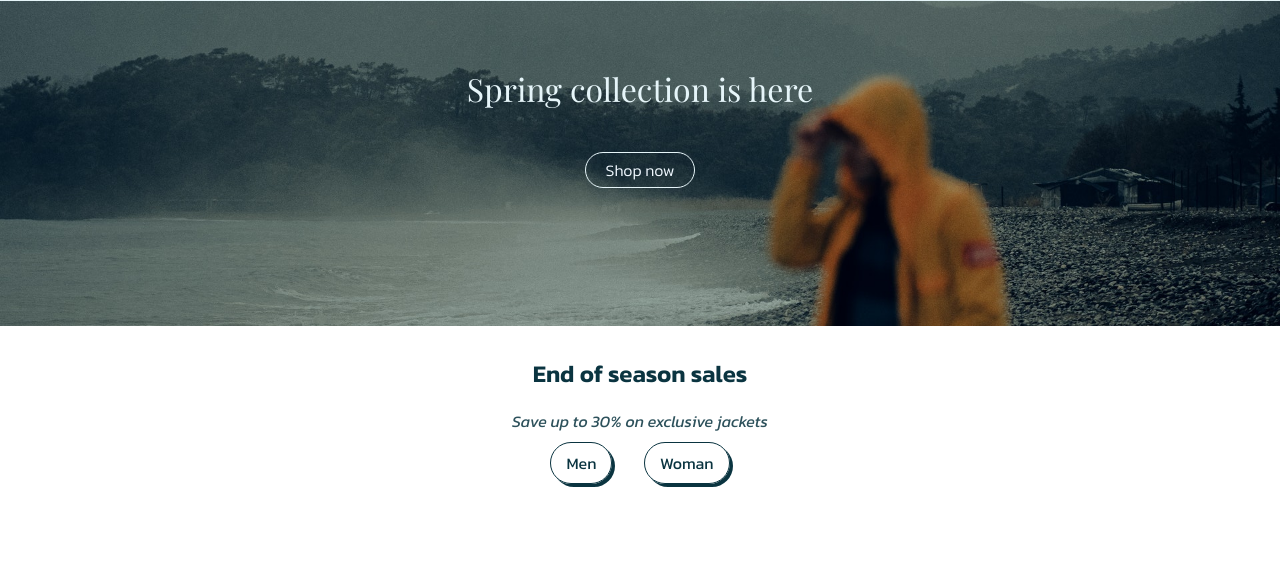
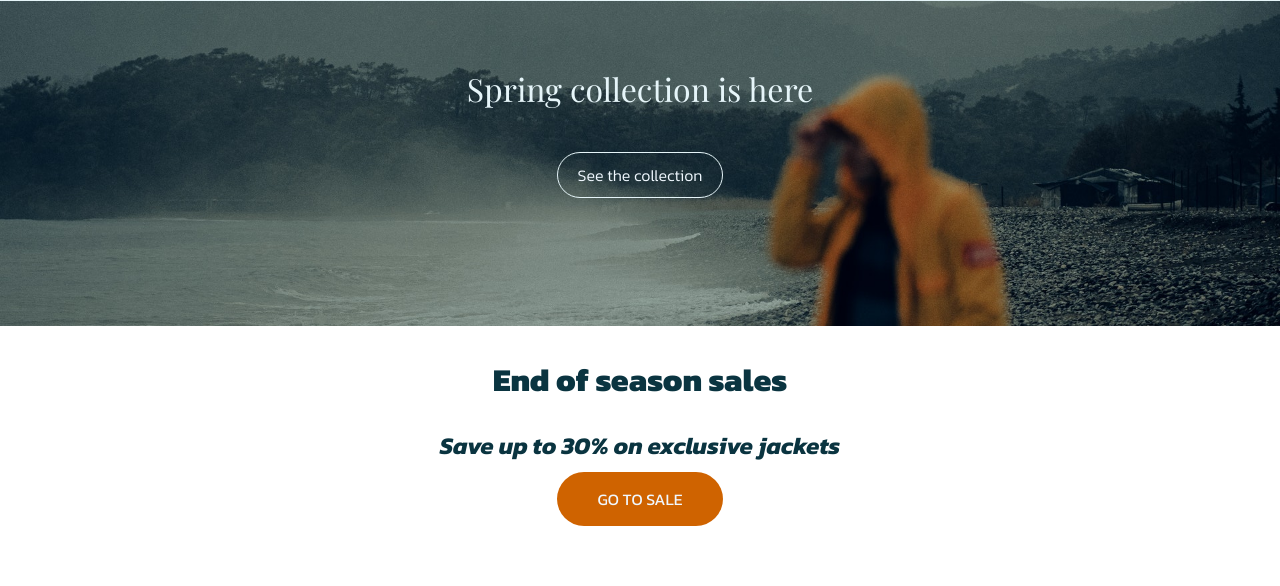
Before and after one commit to Noroff-FEU-Assignments/cross-course-project-Havard52, a plain HTML site: page index.html in a window 1280 px wide. Shown: the part 135-721 px from the top of the page. Drawn offline with Linux system fonts and the light colour scheme; grey boxes are pictures that could not be loaded.

Commit message:
dsffsf
adasd

```diff
--- a/css/styles.css
+++ b/css/styles.css
@@ -165,7 +165,7 @@ a {
 }
 
 .cta1 {
-    padding: 5px 20px;
+    padding: 10px 20px;
     border-width: 1px;
     border-style: solid;
     border-color: #E6F5F9;
@@ -182,18 +182,18 @@ a {
 }
 
 .cta2 {
-    color: #0A3440;
-    padding: 8px 15px;
-    border: #0A3440 solid 1px;
+    background-color: #CF6300;
+    padding: 15px 40px;
     border-radius: 5rem;
     font-weight: 2,1em;
     font-size: medium;
-    box-shadow: 3px 3px;
-    margin-top: 10px;
+    box-shadow: none;
 }
 
 .cta2:hover {
     background-color: #E6F5F9;
+    color: #0A3440;
+    border: solid 2px ;
     box-shadow: none;
 }
 
@@ -276,11 +276,15 @@ header label i {
 
 #hamburger_menu {
     display: none;
-
 }
 
 #hamburger_menu:checked ~ nav {
     display: block;
+    z-index: 1000;
+    position: fixed;
+    right: 0;
+
+
 }
 
 .searchbox {
@@ -339,10 +343,8 @@ header label i {
 .end_sales {
         display: flex;
         text-align: center;
-        margin: auto;
         flex-direction: column;
-        margin: 20px;
-        gap: 18px;
+        margin-bottom: 40px;
     }
 
 .mw .cta2{
@@ -354,6 +356,19 @@ header label i {
         color: #2D515B;
         margin: 0px;
     }
+
+.sale_header{
+    font-weight: bold;
+    font-size: xx-large;
+}
+
+.sale {
+    font-size: x-large;
+    font-weight: bold;
+    font-style: italic;
+    color: #0A3440;
+
+}
 
 .products {
         margin: auto;
--- a/index.html
+++ b/index.html
@@ -60,15 +60,14 @@
       <section class="Spring_collection">
         <div class="shop_now">
           <h1>Spring collection is here</h1>
-          <p><a href="shop.html" class="cta1">Shop now</a></p>
+          <p><a href="shop.html" class="cta1">See the collection</a></p>
         </div>
       </section>
       <section class="end_sales">
-        <h2>End of season sales</h2>
-        <p class="italic">Save up to 30% on exclusive jackets</p>
+        <h2 class="sale_header">End of season sales</h2>
+        <p class="sale">Save up to 30% on exclusive jackets</p>
         <div class="mw">
-          <a href="shop.html" class="cta2">Men</a>
-          <a href="shop.html" class="cta2">Woman</a>
+          <a href="shop.html" class="cta2">GO TO SALE</a>
         </div>
       </section>
       <section class="products">
```
